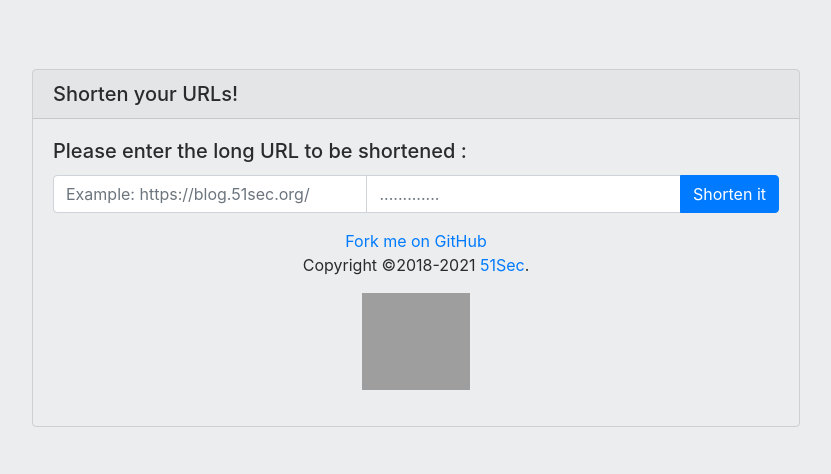
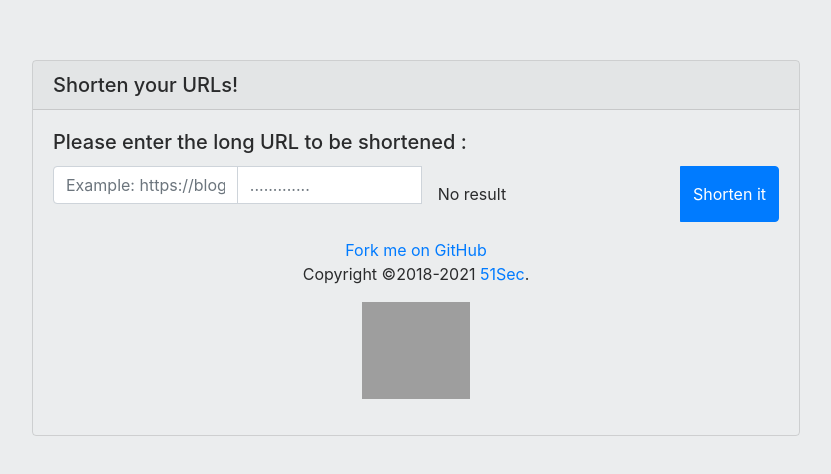
Before and after one commit to liliana014/cloudfare00, a plain HTML site: page index.html in a window 1280 px wide. Shown: the part 152-626 px from the top of the page, without its empty margins (224-1055 px from the left). Drawn offline with nearby package versions, Linux system fonts and the light colour scheme; grey boxes are pictures that could not be loaded.

Commit message:
Update index.html

```diff
--- a/index.html
+++ b/index.html
@@ -78,6 +78,7 @@
       <div class="input-group mb-3">
         <input type="text" class="form-control" placeholder="Example: https://blog.51sec.org/" id="text">
         <input type="text" class="form-control" placeholder="............." id="result">
+         <div class="modal-body" id="result">No result</div>
         <div class="input-group-append">
           <button class="btn btn-primary" type="button" onclick='shorturl()' id="searchbtn">Shorten it</button>
         </div>
```
